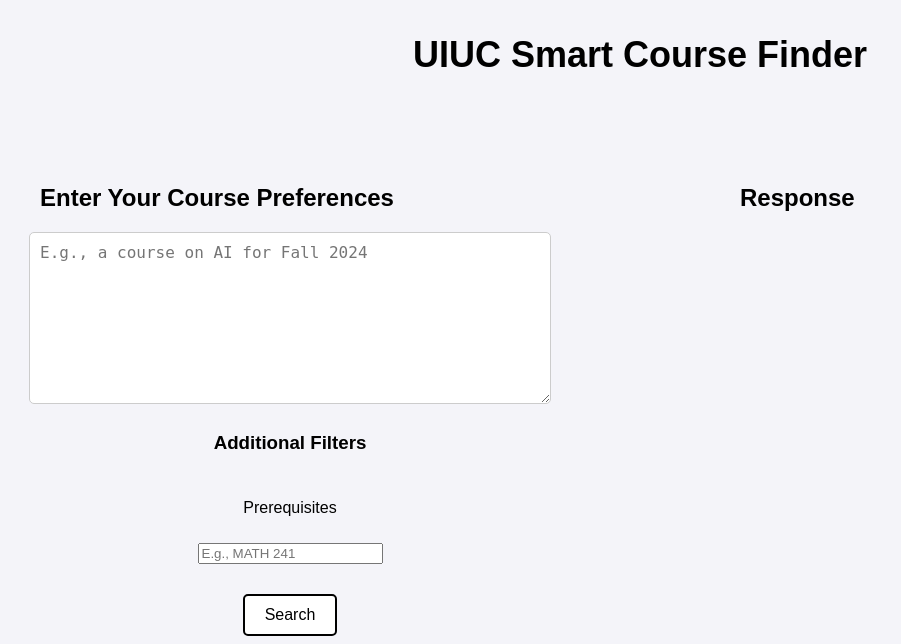
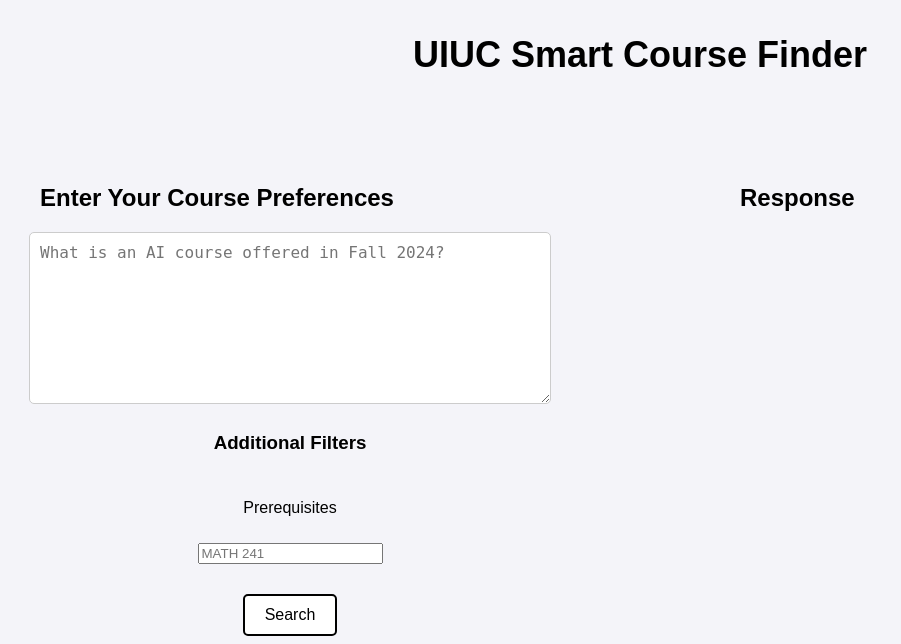
Before and after one commit to EeshaR/410finalproject, a Flask app: page / in a window 1280 px wide. Shown: the top 644 px of the page, without its empty margins (0-901 px from the left). Run offline with Flask 3, Linux system fonts and the light colour scheme; parts of the project's set-up code (start-up, migrations or seed data) failed here and were passed over.

Commit message:
changed the placeholder text for inputs

```diff
--- a/CS410 Final Project/templates/index.html
+++ b/CS410 Final Project/templates/index.html
@@ -15,10 +15,10 @@
         <div class="form-section">
             <h2>Enter Your Course Preferences</h2>
             <form id="queryForm">
-                <textarea id="query" name="query" placeholder="E.g., a course on AI for Fall 2024"></textarea>
+                <textarea id="query" name="query" placeholder="What is an AI course offered in Fall 2024?"></textarea>
                 <h3>Additional Filters</h3>
                 <p>Prerequisites</p>
-                <input id="prerequisite" name="prerequisite" placeholder="E.g., MATH 241">
+                <input id="prerequisite" name="prerequisite" placeholder="MATH 241">
                 <b></b>
                 <button type="submit">Search</button>
             </form>
```
